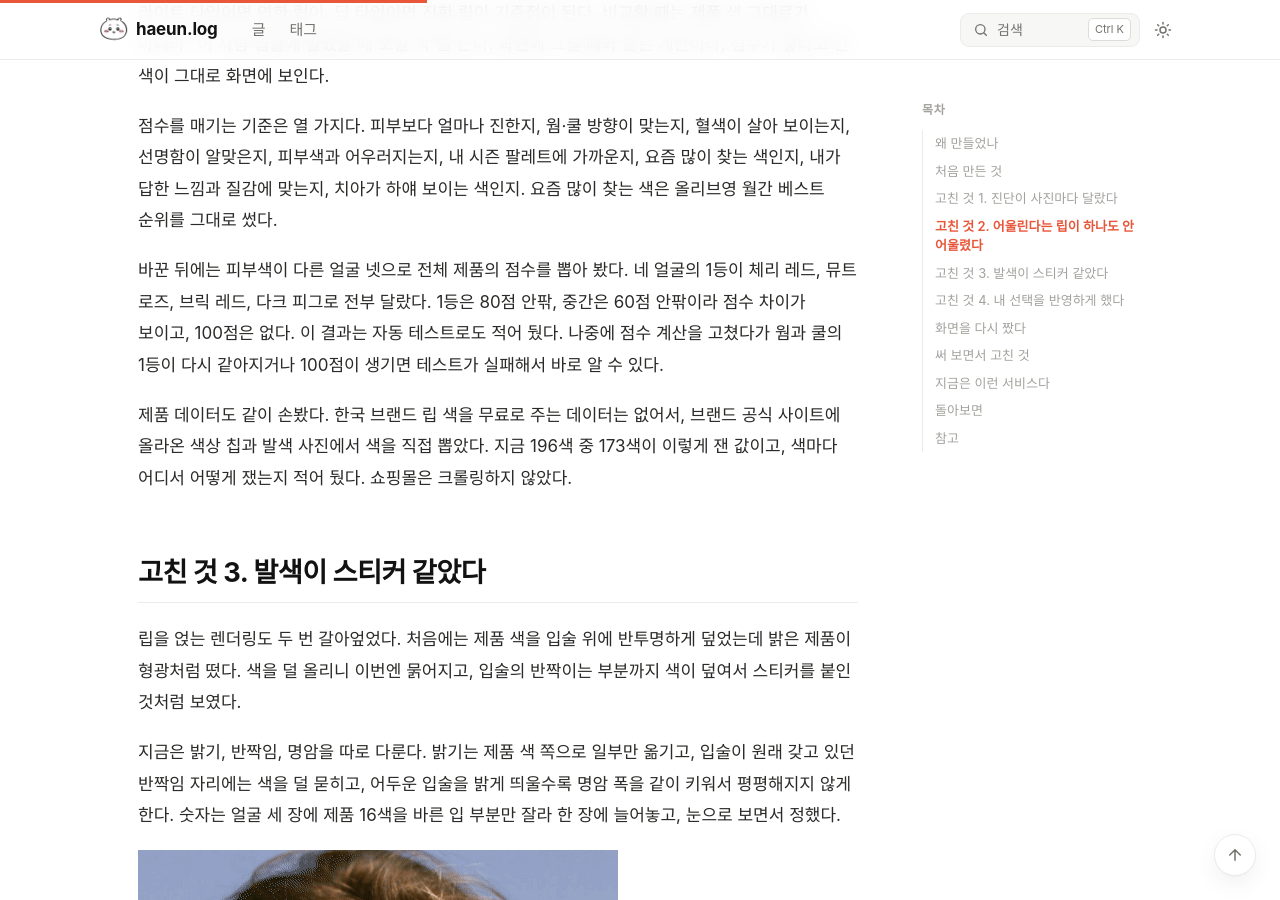
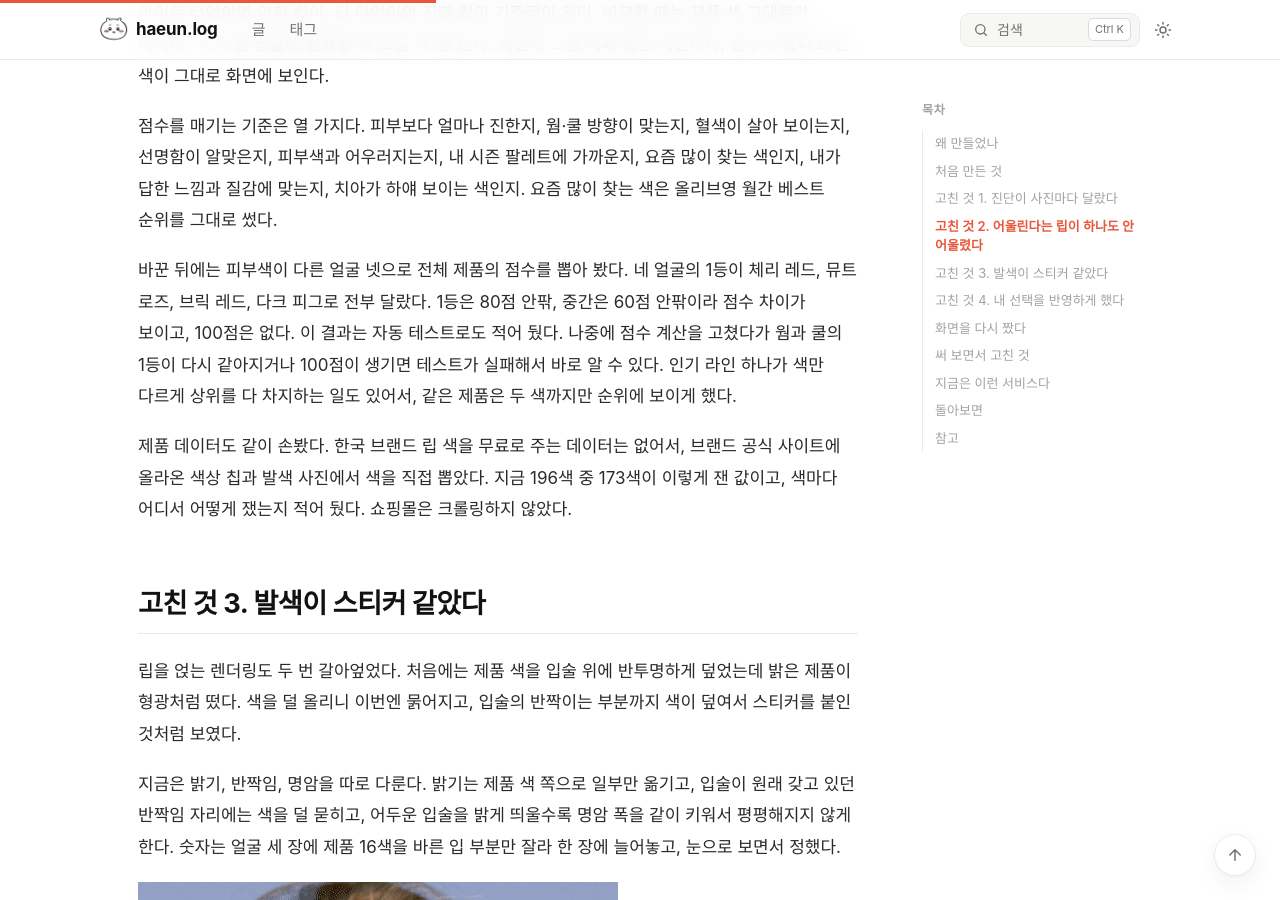
Before and after one commit to OHaEuN/OHaEuN, a Jekyll site: the page built from _posts/2026-11-04-31.md, in a window 1280 px wide and 900 px high, scrolled down 2836 px. Built offline with Jekyll 4.4.1, drawn with Linux system fonts in a browser that asks for light colours; nearby versions of some CDN libraries; some web fonts are replaced; some of the changed text lies outside the part shown.

Commit message:
Post 31: drop the layout aside, fold the same-line limit into the score section

```diff
--- a/_posts/2026-11-04-31.md
+++ b/_posts/2026-11-04-31.md
@@ -58,7 +58,7 @@
 
 점수를 매기는 기준은 열 가지다. 피부보다 얼마나 진한지, 웜·쿨 방향이 맞는지, 혈색이 살아 보이는지, 선명함이 알맞은지, 피부색과 어우러지는지, 내 시즌 팔레트에 가까운지, 요즘 많이 찾는 색인지, 내가 답한 느낌과 질감에 맞는지, 치아가 하얘 보이는 색인지. 요즘 많이 찾는 색은 올리브영 월간 베스트 순위를 그대로 썼다.
 
-바꾼 뒤에는 피부색이 다른 얼굴 넷으로 전체 제품의 점수를 뽑아 봤다. 네 얼굴의 1등이 체리 레드, 뮤트 로즈, 브릭 레드, 다크 피그로 전부 달랐다. 1등은 80점 안팎, 중간은 60점 안팎이라 점수 차이가 보이고, 100점은 없다. 이 결과는 자동 테스트로도 적어 뒀다. 나중에 점수 계산을 고쳤다가 웜과 쿨의 1등이 다시 같아지거나 100점이 생기면 테스트가 실패해서 바로 알 수 있다.
+바꾼 뒤에는 피부색이 다른 얼굴 넷으로 전체 제품의 점수를 뽑아 봤다. 네 얼굴의 1등이 체리 레드, 뮤트 로즈, 브릭 레드, 다크 피그로 전부 달랐다. 1등은 80점 안팎, 중간은 60점 안팎이라 점수 차이가 보이고, 100점은 없다. 이 결과는 자동 테스트로도 적어 뒀다. 나중에 점수 계산을 고쳤다가 웜과 쿨의 1등이 다시 같아지거나 100점이 생기면 테스트가 실패해서 바로 알 수 있다. 인기 라인 하나가 색만 다르게 상위를 다 차지하는 일도 있어서, 같은 제품은 두 색까지만 순위에 보이게 했다.
 
 제품 데이터도 같이 손봤다. 한국 브랜드 립 색을 무료로 주는 데이터는 없어서, 브랜드 공식 사이트에 올라온 색상 칩과 발색 사진에서 색을 직접 뽑았다. 지금 196색 중 173색이 이렇게 잰 값이고, 색마다 어디서 어떻게 쟀는지 적어 뒀다. 쇼핑몰은 크롤링하지 않았다.
 
```
Also changed, not shown: other parts of _posts/2026-11-04-31.md (+0 -4 lines).
